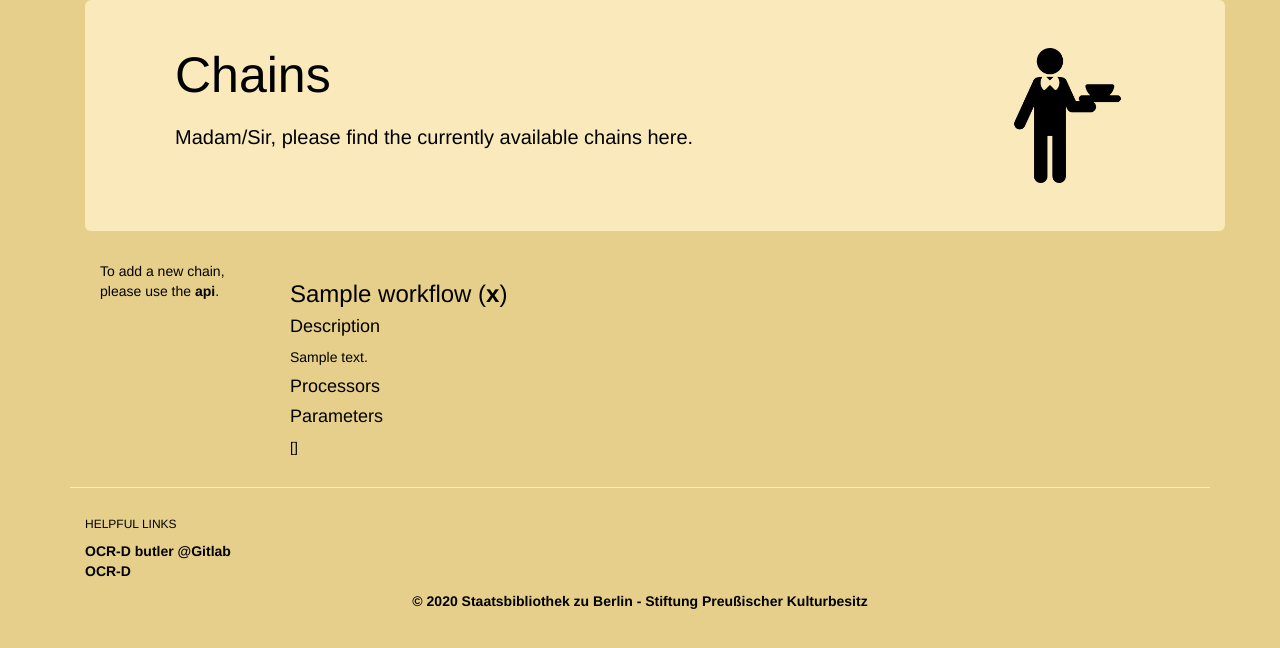
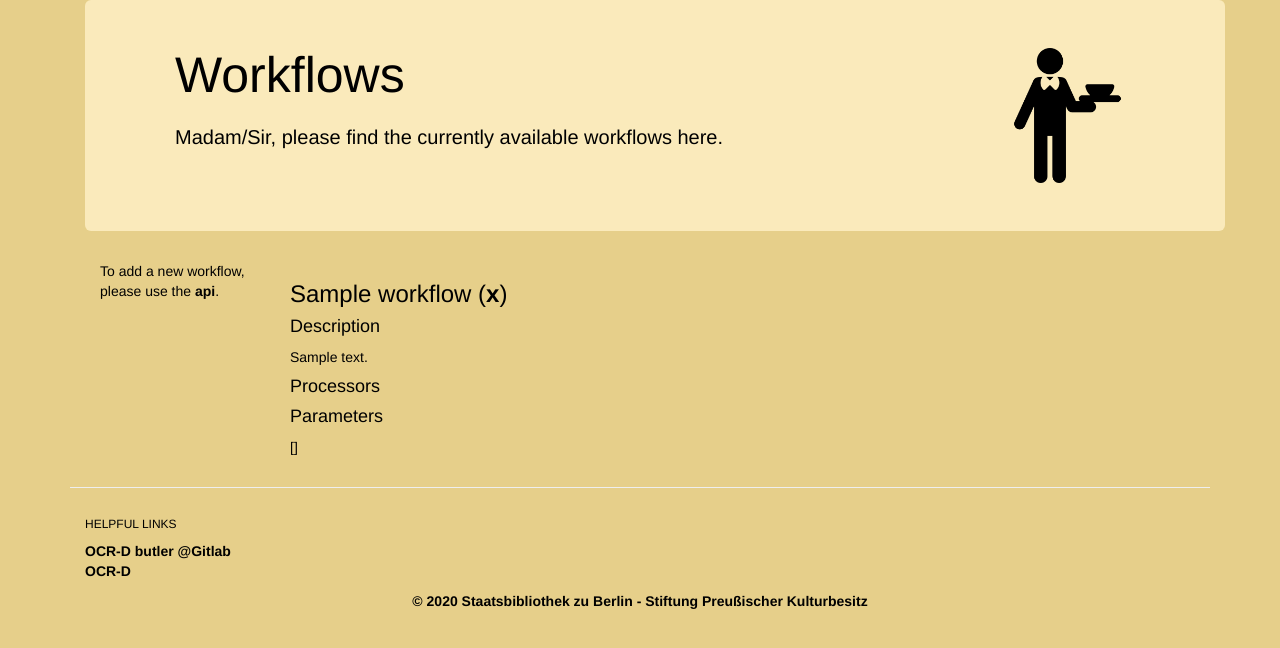
Before and after one commit to StabiBerlin/ocrd_butler, a Flask app: template ocrd_butler/templates/workflows.html in a window 1280 px wide. Shown: the top 648 px of the page. Run offline with Flask 2, Linux system fonts and the light colour scheme; tables that the repository leaves empty hold one stand-in row (values such as "Sample post"); the template is opened without the code that fills it: values that come from a table or form of the project are taken from there, most other values are stand-ins (such as "Sample title", 1, 10 or a date in 2020); parts of the project's set-up code (start-up, migrations or seed data) failed here and were passed over; some libraries are stand-ins or nearby versions.

Commit message:
[#12748] rename references in template files

```diff
--- a/ocrd_butler/static/butler.js
+++ b/ocrd_butler/static/butler.js
@@ -7,11 +7,11 @@ $(document).ready(function() {
         $(".new-task-form").slideToggle({direction: 'right'});
     });
 
-    $("#new-chain").click(() => {
-        $(".new-chain-form").slideToggle({direction: 'right'});
+    $("#new-workflow").click(() => {
+        $(".new-workflow-form").slideToggle({direction: 'right'});
     });
 
-    let cp_select = $('.container.chains #processors');
+    let cp_select = $('.container.workflows #processors');
     if (cp_select.length > 0) {
         cp_select.multiSelect({
             "keepOrder": true
--- a/ocrd_butler/static/styles.css
+++ b/ocrd_butler/static/styles.css
@@ -149,11 +149,11 @@ table tfoot .links a {
 /**/
 
 /**/
-#new-chain, #new-task {
+#new-workflow, #new-task {
     cursor: nesw-resize;
 }
 
-.new-chain-form, .new-task-form {
+.new-workflow-form, .new-task-form {
     /*position: absolute;*/
     width: 100%;
     background-color:#FAEFCD;
--- a/ocrd_butler/templates/tasks.html
+++ b/ocrd_butler/templates/tasks.html
@@ -64,7 +64,7 @@
                     <th>Task</th>
                     <th>Source</th>
                     <th>Input file group</th>
-                    <th>Chain</th>
+                    <th>Workflow</th>
                     <th>Parameters</th>
                     <th>Actions</th>
                     <th>Worker (Status)</th>
@@ -83,7 +83,7 @@
                     </td>
                     <td><a href="{{ task.src }}">XML</a></td>
                     <td>{{ task.default_file_grp }}</td>
-                    <td>{{ task.chain }}</td>
+                    <td>{{ task.workflow }}</td>
                     <td>{{ task.parameters }}</td>
                     <td><a href="/task/run/{{ task.id }}">Run</a></td>
                     <td><a href="{{ task.flower_url }}"
--- a/ocrd_butler/templates/workflows.html
+++ b/ocrd_butler/templates/workflows.html
@@ -14,28 +14,28 @@
 
 
 {% block app_content %}
-   <div class="container chains">
+   <div class="container workflows">
 
         <div class="jumbotron">
             <div class="container">
                 <div class="col-md-10">
-                    <h1>Chains</h1>
-                    <p>Madam/Sir, please find the currently available chains here.</p>
+                    <h1>Workflows</h1>
+                    <p>Madam/Sir, please find the currently available workflows here.</p>
                 </div>
                 <div class="col-md-2">
-                    <img width="100%%" src="{{url_for('static', filename='butler_chains.png')}}" />
+                    <img width="100%%" src="{{url_for('static', filename='butler_workflows.png')}}" />
                 </div>
             </div>
         </div>
 
         <div class="col-md-2">
-            <!-- <button id="new-chain" type="button" class="btn">Add a new chain</button> -->
-            To add a new chain, please use the <a href="/api" target="_blank">api</a>.
+            <!-- <button id="new-workflow" type="button" class="btn">Add a new workflow</button> -->
+            To add a new workflow, please use the <a href="/api" target="_blank">api</a>.
         </div>
 
         <div class="col-md-10">
 
-            <div class="new-chain-form">
+            <div class="new-workflow-form">
                 <form action="/new-workflow" method="post">
                   <div class="form-group">
                     {{ form.name.label }}
```
Also changed, not shown: ocrd_butler/static/butler_workflows.png (renamed from ocrd_butler/static/butler_chains.png).
